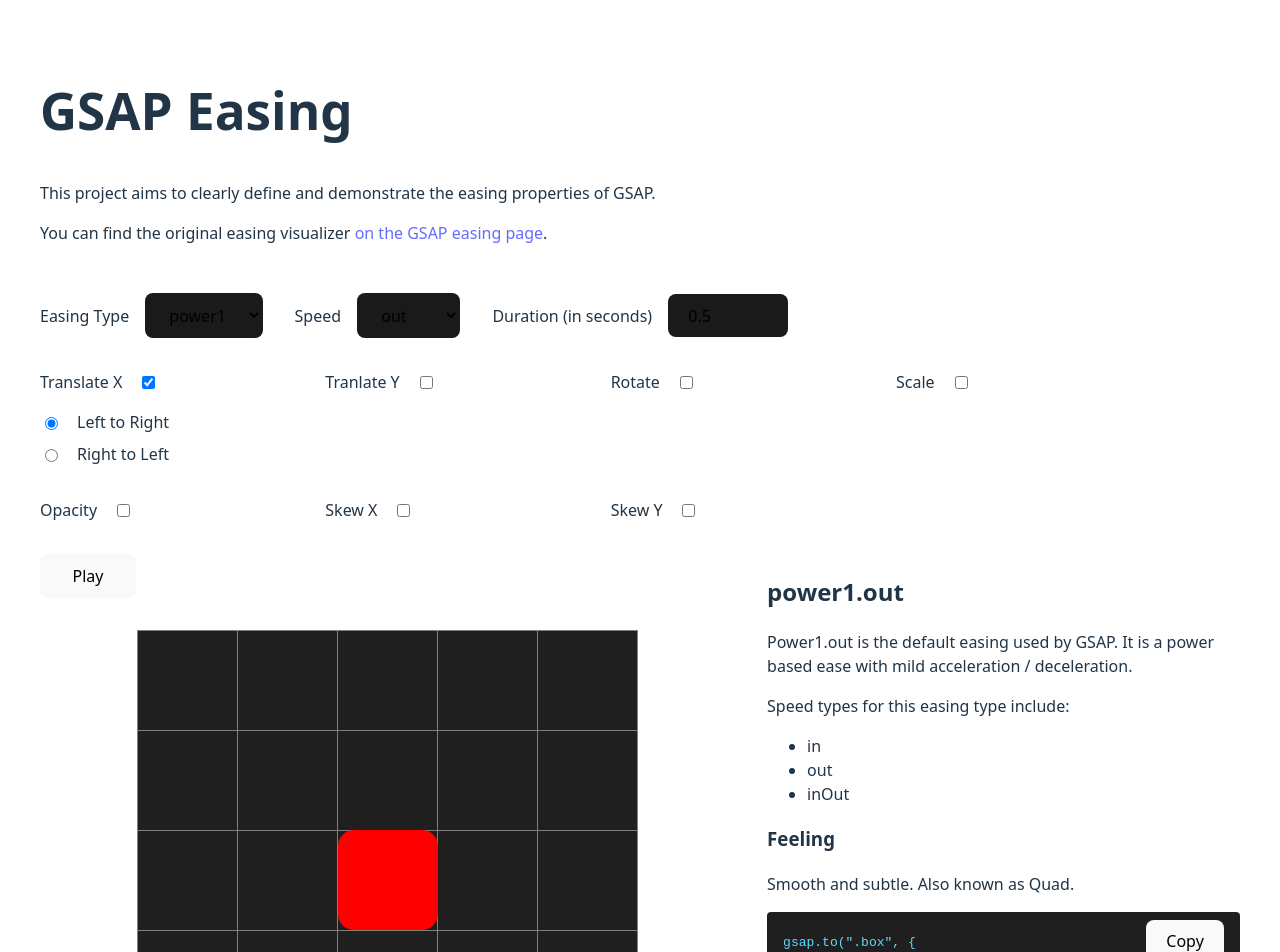
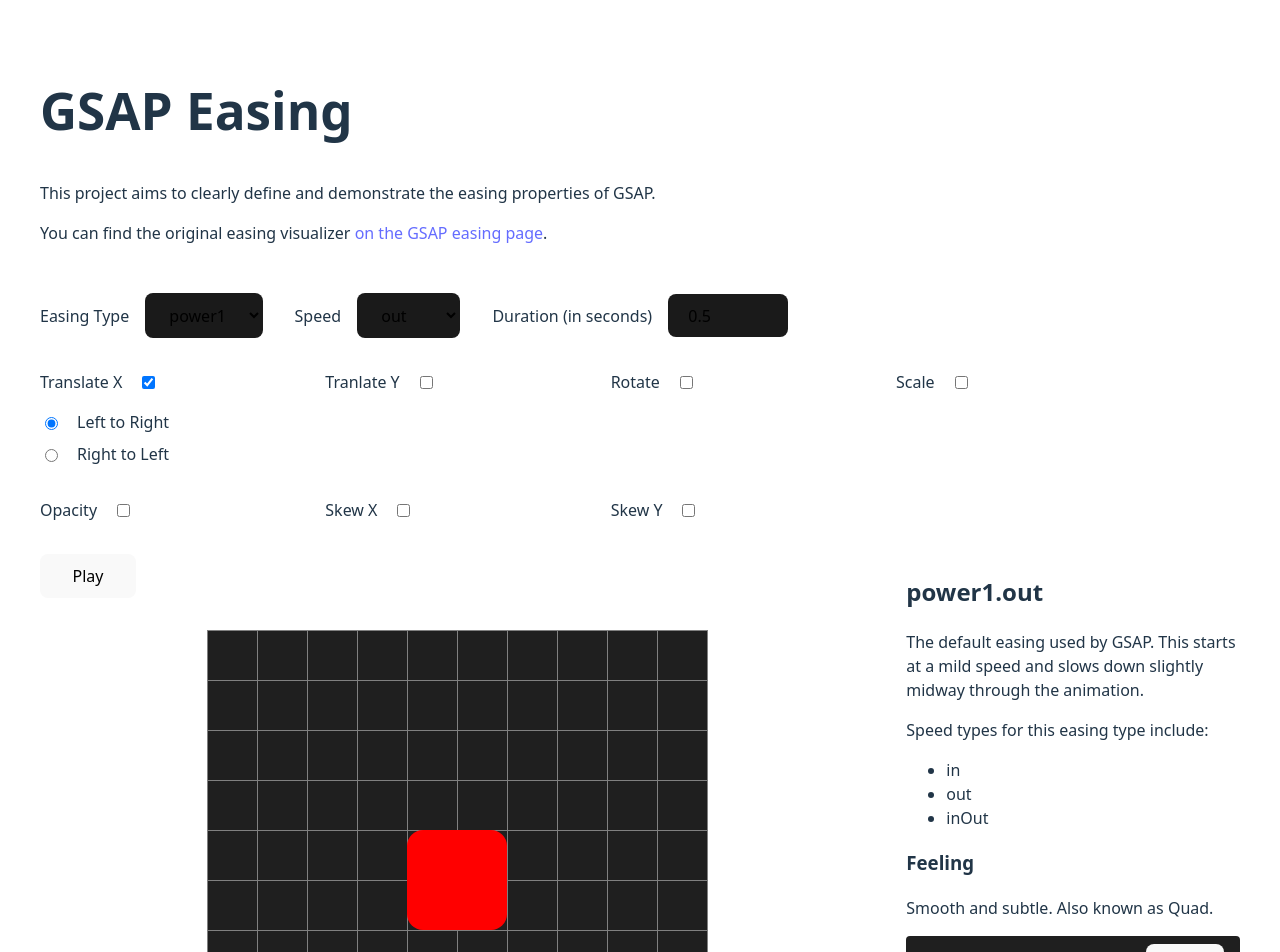
Before and after one commit to ConorCrutchley/gsap-easing, a React (Vite) app: page / in a window 1280 px wide. Shown: the top 952 px of the page. Built offline with nearby package versions, Linux system fonts and the light colour scheme.

Commit message:
feat: Updated descriptions for each easing and including different description for speed types

```diff
--- a/src/App.tsx
+++ b/src/App.tsx
@@ -15,11 +15,9 @@
         <Introduction />
         <Filters />
       </header>
-      <main className="flex-col">
-        <section className="flex-row">
-          <AnimatedComponent />
-          <Explanation />
-        </section>
+      <main className="flex-row">
+        <AnimatedComponent />
+        <Explanation />
       </main>
     </>
   );
--- a/src/components/Explanation.tsx
+++ b/src/components/Explanation.tsx
@@ -21,6 +21,12 @@
   const hasSpeedTypes =
     selectedEasingType && selectedEasingType.speedTypes.length > 0;
 
+  // Find the description for the selected easing type
+  const selectedDescription =
+    hasSpeedTypes && selectedEasingType.descriptions[selectedSpeedType]
+      ? selectedEasingType.descriptions[selectedSpeedType]
+      : selectedEasingType?.descriptions.default;
+
   return (
     <aside>
       {/* Name and speed type */}
@@ -30,7 +36,7 @@
       </h2>
 
       {/* Description */}
-      <p>{selectedEasingType?.description}</p>
+      <p>{selectedDescription}</p>
 
       {/* Speed types if the easing type has them */}
       {hasSpeedTypes && (
--- a/src/constants/easingTypes.ts
+++ b/src/constants/easingTypes.ts
@@ -3,15 +3,14 @@
 const commonTypes: EasingSpeedType[] = ["in", "out", "inOut"];
 
 // List of easing types
-// TODO: Check the descriptions of each easing, they were generated by ChatGPT but may not be correct
-// TODO: Check the feeling of each easing, they were generated by ChatGPT but may not be correct
-// TODO: Check the use case of each easing, they were generated by ChatGPT but may not be correct
 // TODO: Find real world examples of each easing
 export const easingTypes: EasingType[] = [
   {
     name: "none",
-    description:
-      "Also kown as linear, this is where there is no easing at all. The animation moves at a constant speed from start to finish.",
+    descriptions: {
+      default:
+        "Also known as linear, this is where there is no easing at all. The animation moves at a constant speed from start to finish.",
+    },
     feeling: "Mechanical, steady, no acceleration or deceleration",
     useCase: [
       "Progress bars",
@@ -24,8 +23,14 @@
   },
   {
     name: "back",
-    description:
+    descriptions: {
+      default:
         "With the back ease, this moves slightly past the start/end value before setting into place.",
+      in: "With the back.in ease, the element moves slightly below the start value at the beginning of the animation before accelerating halfway through the end of the animation.",
+      out: "With the back.out ease, this accelerates at the beginning, slows midway and moves past the end point before going back and setting into place.",
+      inOut:
+        "With the back.inOut ease, the element moves slightly below the start value at the beginning of the animation before accelerating halfway through the animation, then slows and moves past the end point before going back and setting into place.",
+    },
     feeling:
       "Creates a “wind-up” or “overshoot,” like pulling and releasing a stretchy band",
     useCase: [
@@ -39,8 +44,14 @@
   },
   {
     name: "bounce",
-    description:
+    descriptions: {
+      default:
         "The bounce ease mimics gravity. It hits the target then bounces several times until it settles.",
+      in: "The element bounces a few times at the start of the animation, each time getting further away from the start point before accelerating towards the end.",
+      out: "The element accelerates towards the end and bounces a few times at the end point before stopping.",
+      inOut:
+        "The element bounces a few times at the start and end of the animation, each time getting further away from the start point before accelerating and bouncing towards the end point.",
+    },
     feeling: "Energetic, playful, bouncy physics effect",
     useCase: [
       "Playful UI elements",
@@ -53,23 +64,34 @@
   },
   {
     name: "circ",
-    description:
+    descriptions: {
+      default:
         "The circular ease starts very slowly, accelerates quickly towards the middle, then eases sharply at the end.",
+      in: "Animation is slow to start and grandually accelerates as the animation goes on.",
+      out: "Animation is fast to start and gradually slows as the animation goes on.",
+      inOut:
+        "Animation is slow to start, accelerates halfway, then slows again towards the end.",
+    },
     feeling:
       "Natural, rounded motion, similar to objects moving along a circular arc.",
     useCase: [
       "Natural-feeling movements",
       "Smooth entrances/exits that shouldn't feel too “techy”",
       "Softly accelerating animations like modals or hero text",
-      "Organic transitions where speed ramps feel real-world",
     ],
     examples: [],
     speedTypes: commonTypes,
   },
   {
     name: "elastic",
-    description:
+    descriptions: {
+      default:
         "The elastic ease overshoots and oscillates back and forth multiple times like a rubber band or a string.",
+      in: "The elastic.in ease begins slow, moving slightly back and forth before a big movement back and a big quick movement to the end.",
+      out: "The elastic.out ease begins fast, moving far past the end point before coming back and moving slowly back and forth before it reaches the end.",
+      inOut:
+        "The elastic.inOut ease begins slow, moving back and forth, before a big movement back at the halfway point. It then moves far past the end point before coming back and moving slowly back and forth before it reaches the end.",
+    },
     feeling: "Stretchy, wobbly, rubber-band-like motion.",
     useCase: [
       "Highly stylised or playful UI",
@@ -83,8 +105,14 @@
   },
   {
     name: "expo",
-    description:
+    descriptions: {
+      default:
         "Similar to the circular ease, the exponential ease start extremely slow, rapily accelerates, then slows sharply at the end.",
+      in: "Similar to the circ.in ease, the element moves slowly before rapidly accelerating towards the end. This is a little less fluid than the circ.in ease, the acceleration is more linear.",
+      out: "Similar to the circ.out ease, the element moves quickly towards the end point before slowly slowing down. This is a little less fluid than the circ.out ease, the deceleration is more linear.",
+      inOut:
+        "Similar to the circ.inOut ease, the element moves slowly before rapidly accelerating towards the end point, then slowly slowing down. This is a little less fluid than the circ.inOut ease, the acceleration and deceleration are more linear.",
+    },
     feeling: "Dramatic, powerful, high-impact easing.",
     useCase: [
       "Dramatic entrances (hero sections, large titles, splash screens)",
@@ -97,8 +125,14 @@
   },
   {
     name: "power1",
-    description:
+    descriptions: {
+      default:
         "Power1.out is the default easing used by GSAP. It is a power based ease with mild acceleration / deceleration.",
+      in: "This starts at a medium pace and accelerates just a little bit halfway through the animation.",
+      out: "The default easing used by GSAP. This starts at a mild speed and slows down slightly midway through the animation. ",
+      inOut:
+        "This starts at a slightly fast pace before speeding up in the middle and decelerating back to its original pace at the end.",
+    },
     feeling: "Smooth and subtle. Also known as Quad.",
     useCase: [
       "Most UI animations — subtle and pleasant",
@@ -111,7 +145,13 @@
   },
   {
     name: "power2",
-    description: "A power based eas with slight acceleration and deceleration.",
+    descriptions: {
+      default: "A power based ease with slight acceleration and deceleration.",
+      in: "This starts slightly slowly and accelerates just at about 40% of the way through the animation.",
+      out: "This starts at a mild speed and slows down slightly at about 50% of the way through the animation.",
+      inOut:
+        "This starts at a medium pace before speeding up in the middle and decelerating back to its original pace at the end.",
+    },
     feeling: "More noticeable speed curve. Also known as Cubic.",
     useCase: [
       "Slightly more dynamic UI transitions",
@@ -123,8 +163,14 @@
   },
   {
     name: "power3",
-    description:
+    descriptions: {
+      default:
         "A power based ease that goes faster in the middle and slower at the ends.",
+      in: "This starts slowly and accelerates just at just over 50% of the way through the animation.",
+      out: "This starts at quick pace and slows down slightly at about 40% of the way through the animation.",
+      inOut:
+        "This starts at a quite slow pace before speeding up in the middle and decelerating back to its original pace at the end.",
+    },
     feeling: "Even stronger ease — faster in the middle, slower at the ends.",
     useCase: [
       "Snappier UI transitions",
@@ -137,10 +183,16 @@
   },
   {
     name: "power4",
-    description:
+    descriptions: {
+      default:
         "A power based ease with fast acceleration and a very slow finish.",
+      in: "This starts slowly and accelerates just at just over 60% of the way through the animation.",
+      out: "This starts at quick pace and slows down slightly at just under 40% of the way through the animation.",
+      inOut:
+        "This starts at a very slow pace, speeding up sharply in the middle and decelerating back to its original pace at the end.",
+    },
     feeling:
-      "The strongest of the power eases — very fast acceleration and very slow finish.",
+      "The strongest of the power eases — very fast acceleration and very slow start/finish.",
     useCase: [
       "Very fast, impactful animations",
       "Hero header entrances",
@@ -152,8 +204,14 @@
   },
   {
     name: "sine",
-    description:
+    descriptions: {
+      default:
         "The sine ease is based on a sine wave curve with a smooth rise and a smooth fall.",
+      in: "The sine.in ease is based on a sine wave curve with a smooth, slow rise and a smooth acceleration to the finish.",
+      out: "The sine.out ease is based on a sine wave curve with a smooth rise and a smooth, slow finish.",
+      inOut:
+        "The sine ease is based on a sine wave curve with a smooth rise and a smooth fall.",
+    },
     feeling: "Gentle, natural, rhythmic; resembles a smooth pendulum motion.",
     useCase: [
       "Very gentle UI transitions",
--- a/src/index.css
+++ b/src/index.css
@@ -105,6 +105,9 @@
 .animation-filter-radio {
   gap: 0.5em;
 }
+main {
+  flex-direction: column;
+}
 .animation-section {
   width: 100%;
 }
@@ -124,7 +127,7 @@
   height: 501px;
   background-color: #1f1f1f;
   margin: 0 auto;
-  background-size: 100px 100px;
+  background-size: 50px 50px;
   background-image: linear-gradient(to right, grey 1px, transparent 1px),
     linear-gradient(to bottom, grey 1px, transparent 1px);
 }
@@ -145,6 +148,12 @@
   }
 }
 @media (min-width: 1050px) {
+  main {
+    flex-direction: row;
+  }
+  main aside {
+    width: 40%;
+  }
   .animation-filter {
     width: 22.3%;
   }
```
Also changed, not shown: src/models/easingType.ts (+6 -1 lines). Lines whose indentation alone changed are shown as unchanged.
